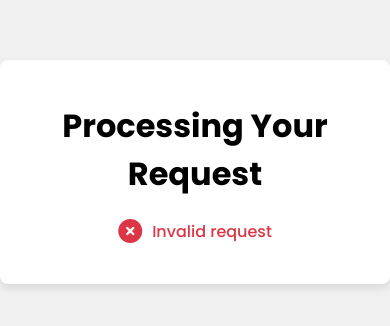
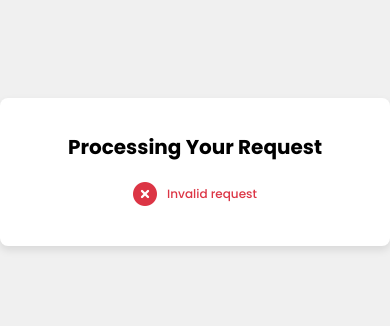
Before and after one commit to n-jabes/email-response, a plain HTML site: page index.html in a window 390 px wide. Shown: the part 250-576 px from the top of the page. Drawn offline with Linux system fonts and the light colour scheme.

```diff
--- a/index.html
+++ b/index.html
@@ -22,10 +22,16 @@
         background-color: #ffffff;
         border-radius: 8px;
         box-shadow: 0 4px 8px rgba(0, 0, 0, 0.1);
+        max-width: 400px;
+        width: 90%;
+      }
+      h1 {
+        font-size: 24px;
+        margin-bottom: 20px;
       }
       #message {
         margin-bottom: 20px;
-        font-size: 16px;
+        font-size: 14px;
         font-weight: 500;
         display: flex;
         align-items: center;
@@ -62,6 +68,18 @@
         color: #dc3545;
         font-size: 24px;
       }
+      @media (max-width: 600px) {
+        h1 {
+          font-size: 20px;
+        }
+        #message {
+          font-size: 12px;
+        }
+        #spinner {
+          width: 30px;
+          height: 30px;
+        }
+      }
     </style>
     <script>
       // Function to get query parameters
@@ -86,7 +104,7 @@
             throw new Error(`HTTP error! status: ${response.status}`);
           }
           const data = await response.json();
-          document.getElementById('message').innerHTML = `<i class="fas fa-check-circle success-icon"></i> Guests ${action}d successfully`;
+          document.getElementById('message').innerHTML = `<i class="fas fa-check-circle success-icon"></i> Guests have been ${action}d successfully`;
           document.getElementById('message').className = 'success';
         } catch (error) {
           document.getElementById('message').innerHTML = `<i class="fas fa-times-circle error-icon"></i> There was a problem with the ${action} request`;
```
